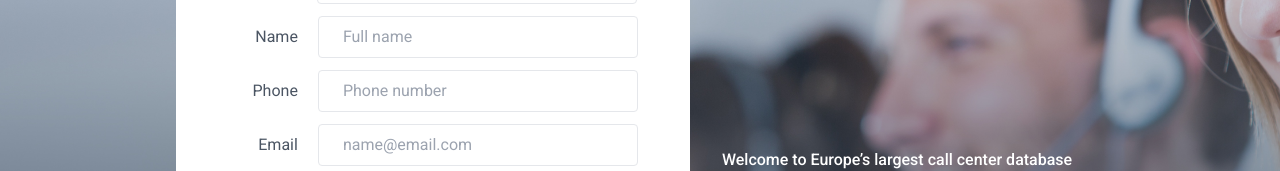
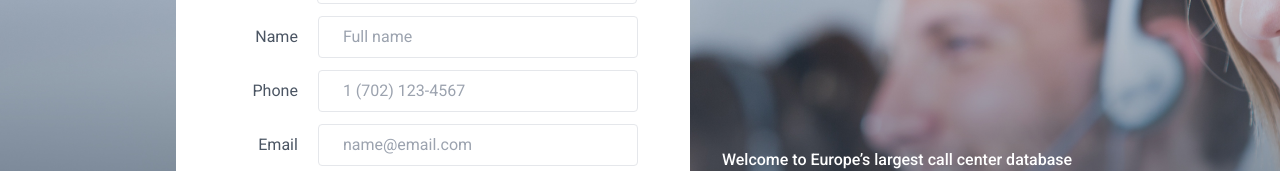
Before and after one commit to GutuGaluppo/snubes, a React (Create React App) app: page / in a window 1280 px wide. Shown: the part 243-414 px from the top of the page. Built offline with nearby package versions, Linux system fonts and the light colour scheme; no server answers.

Commit message:
refactor: delete dead code and add api to recognize country

```diff
--- a/package.json
+++ b/package.json
@@ -7,9 +7,9 @@
     "@testing-library/react": "^12.0.0",
     "@testing-library/user-event": "^13.2.1",
     "react": "^17.0.2",
-    "react-carousel-minimal": "^1.4.1",
     "react-dom": "^17.0.2",
     "react-hook-form": "^7.27.0",
+    "react-phone-input-2": "^2.15.0",
     "react-scripts": "5.0.0",
     "web-vitals": "^2.1.0"
   },
--- a/src/components/Form.js
+++ b/src/components/Form.js
@@ -1,45 +1,38 @@
-import React, { useState } from 'react'
-import { useForm } from 'react-hook-form'
+import React, { useState, useEffect } from 'react'
+import { useForm, Controller } from 'react-hook-form'
 import ThankRequest from './ThankRequest'
+
+import PhoneInput from 'react-phone-input-2'
 
 function Form() {
 	const [isSubmited, setIsSubmited] = useState(false)
+	const [countryCode, setCountryCode] = useState('')
 
-	const { register, handleSubmit, watch, formState: { errors } } = useForm()
+	const { register, control, handleSubmit, watch, formState: { errors } } = useForm()
 
 	const onSubmit = data => {
 		if (data.companyName === '' || data.name === '' || data.phoneNumber === '' || data.email === '') {
 			alert('Please fill all the fields')
 		} else {
+			console.log(data)
 			setIsSubmited(true)
 		}
 	}
-	// const onError = (error, e) => console.log(error, e)
 
-	{/* TODO:
-	- Add validation
-	- Add submit button
-	- Add form reset
-
-	1- The input box "Company name" should validate the name up to 80 characters max, and numbers are not allowed.
-	2- The input box "Name" should validate up to 50 characters; all characters are allowed.
-	3- The input box "Phone number" should validate only numbers,
-	and please prefill the country ISD code according to the location. For example,
-	if a person opens your application in Germany, then +49 should be prefilled in the number input box;
-	or if the country is France, then it should be +33 and so on.
-	(Hint: Please keep in mind if the browser location is turned off, then how you will achieve it)
-	4- Validate Email
-	5- Use the store concept to show the data once you click the "Get Informed" button.
-*/}
-
-	// const handlePhoneNumber = (e) => {
-	// 	const value = e.target.value
-	// 	const regex = /^\d+$/
-	// 	if (regex.test(value)) {
-	// 		setPhone(value)
-	// 	}
-	// }
-
+	useEffect(() => {
+		fetch('https://ipapi.co/json/')
+			.then(res => res.json())
+			.then(response => {
+				if (!response.country) {
+					setCountryCode('de')
+				} else {
+					setCountryCode(response.country)
+				}
+			})
+			.catch((data, status) => {
+				console.log('Request failed:', data);
+			});
+	}, [])
 
 	return <div className='md:text-center px-6 py-4'>
 		{isSubmited ?
@@ -55,8 +48,8 @@ function Form() {
 					onSubmit={handleSubmit(onSubmit)}
 					className="grid grid-flow-row gap-3 mt-6"
 				>
-					<label htmlFor="company" className="flex flex-col md:flex-row items-start md:items-center  mx-auto">
-						<span className="text-right w-15 font-normal">Company</span>
+					<label htmlFor="company" className="flex flex-col md:flex-row items-start md:items-center mx-auto">
+						<span className="text-right w-15 font-normal mr-5">Company</span>
 						<input
 							type="text"
 							maxLength={80}
@@ -66,13 +59,11 @@ function Form() {
 								maxLength: 80,
 								pattern: /^[a-zA-Z]+$/
 							})}
-							className={`px-6 py-2 border rounded md:ml-5 w-80 mx-auto ${errors?.company?.type === "required" || errors?.company?.type === "pattern" && 'border-red-500'}`}
+							className={`px-6 py-2 border rounded w-80 ${(errors?.company?.type === "required" || errors?.company?.type === "pattern") && 'border-red-500'}`}
 						/>
 					</label>
 					<label htmlFor="name" className="flex flex-col md:flex-row items-start md:items-center  mx-auto">
-						<span className="text-right md:w-[70px]">
-							Name
-						</span>
+						<span className="text-right md:w-[70px] mr-5">Name</span>
 						<input
 							type="text"
 							maxLength={50}
@@ -81,27 +72,33 @@ function Form() {
 								required: true,
 								maxLength: 50,
 							})}
-							className={`px-6 py-2 border rounded md:ml-5 w-80 mx-auto ${errors?.fullName?.type === "required" && 'border-red-500'}`}
+							className={`px-6 py-2 border rounded w-80 ${errors?.fullName?.type === "required" && 'border-red-500'}`}
 						/>
 					</label>
 					<label htmlFor="phone" className="flex flex-col md:flex-row items-start md:items-center mx-auto">
-						<span className="text-right md:w-[70px]">
-							Phone
-						</span>
-						<input
-							type="phone"
-							placeholder="Phone number"
-							{...register("phoneNumber", {
-								required: true,
-								maxLength: 80,
-								pattern: /^\d+$/,
-								valueAsNumber: true
-							})}
-							className={`px-6 py-2 border rounded md:ml-5 w-80 mx-auto ${errors?.phoneNumber?.type === "required" || errors?.company?.type === "pattern" && 'border-red-500'}`}
+						<span className="text-right md:w-[70px] mr-5">Phone</span>
+						<Controller
+							control={control}
+							name="phoneNumber"
+							rules={{ required: true }}
+							render={({ field: { ref, ...field } }) => (
+								<PhoneInput
+									{...field}
+									inputProps={{
+										ref,
+										required: true,
+									}}
+									inputStyle={{ borderColor: errors?.phoneNumber?.type === "required" && 'rgb(239 68 68)',padding: '0.5rem 1.5rem', borderWidth: '1px', borderRadius: '0.25rem', width: '20rem' }}
+									specialLabel={null}
+									autoFormat={true}
+									country={countryCode.toLowerCase()}
+									countryCodeEditable={true}
+								/>
+							)}
 						/>
 					</label>
 					<label htmlFor="email" className="flex flex-col md:flex-row items-start md:items-center mx-auto">
-						<span className="text-right md:w-[70px]">
+						<span className="text-right md:w-[70px] mr-5">
 							Email
 						</span>
 						<input
@@ -110,7 +107,7 @@ function Form() {
 							{...register("email", {
 								required: true,
 							})}
-							className={`px-6 py-2 border rounded md:ml-5 w-80 mx-auto ${errors?.email?.type === "required" && 'border-red-500'}`}
+							className={`px-6 py-2 border rounded w-80 ${errors?.email?.type === "required" && 'border-red-500'}`}
 						/>
 					</label>
 					<input
```
Also changed, not shown: 2 other files (tests, documents, lock files or other folders).
